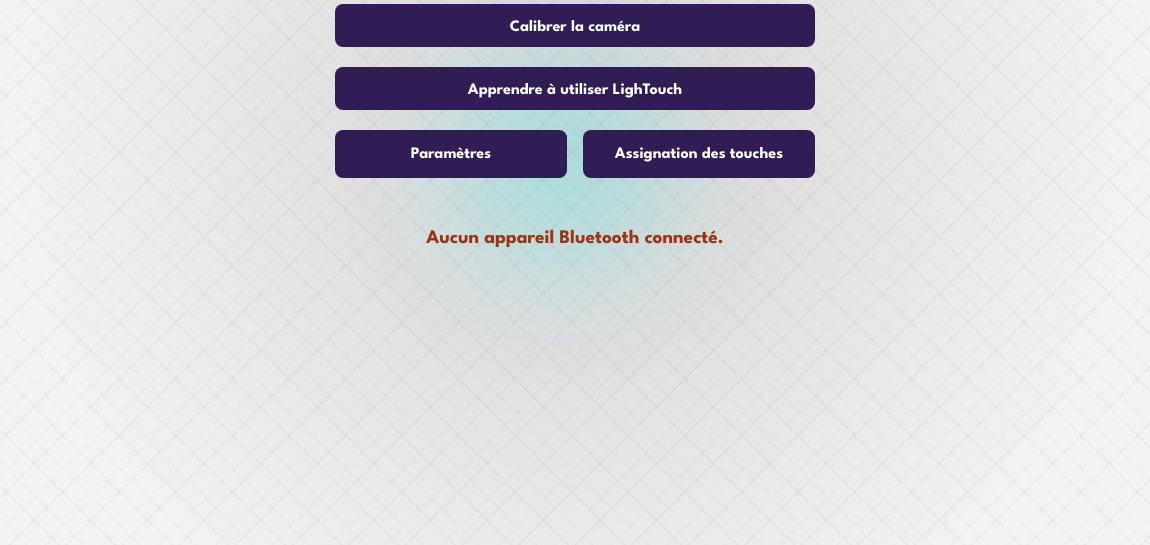
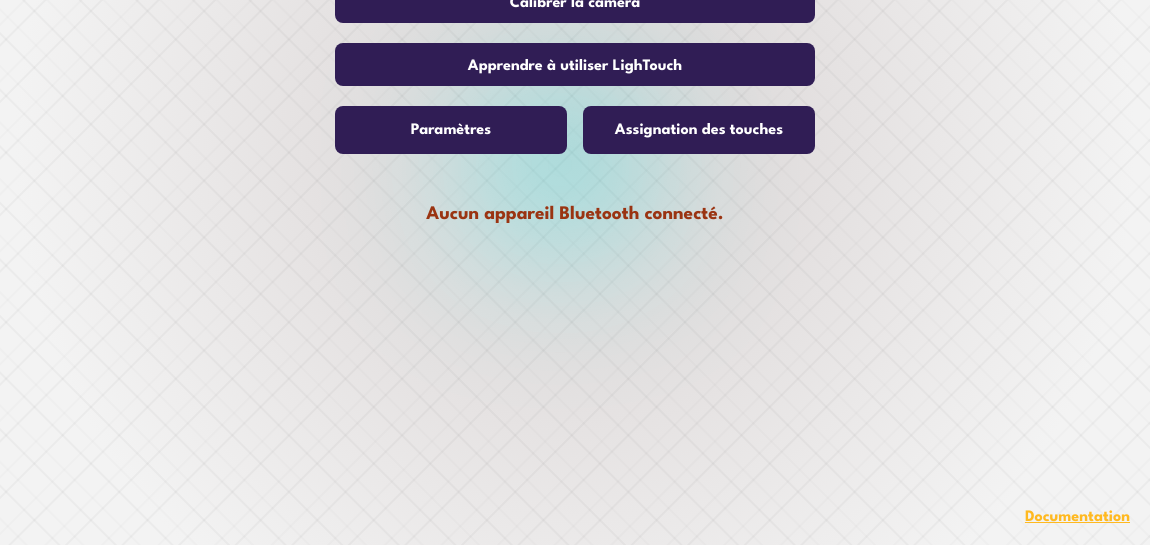
Before and after one commit to LighTouchOrg/Software, an Electron app: page src/index.html in a window 1150 px wide. Shown: the part 255-800 px from the top of the page. Drawn offline with Linux system fonts and the light colour scheme; no server answers.

Commit message:
Add documentation button

```diff
--- a/src/index.html
+++ b/src/index.html
@@ -37,5 +37,7 @@
   </div>
 
   <span id="enabled-status"></span>
+
+  <a href="https://lightouchorg.github.io/software/docs.html" target="_blank" class="link bottom-right" data-i18n="Documentation"></a>
 </body>
 </html>
--- a/src/settings/multi-lang.js
+++ b/src/settings/multi-lang.js
@@ -20,6 +20,7 @@ const translations = {
     fr: "French",
     en: "English",
     Keybind: "Key Bindings",
+    Documentation: "Documentation",
     title_keybind: "LighTouch® – Key Bindings",
     title_setting: "LighTouch® – Settings",
     swipe_right: "Right swipe",
@@ -60,6 +61,7 @@ const translations = {
     fr: "Français",
     en: "Anglais",
     Keybind: "Assignation des touches",
+    Documentation: "Documentation",
     title_keybind: "LighTouch® – Assignation des touches",
     title_setting: "LighTouch® – Réglages",
     swipe_right: "Balayage droit",
--- a/src/style.css
+++ b/src/style.css
@@ -46,7 +46,7 @@ body {
   flex-direction: column;
   align-items: center;
   justify-content: flex-start;
-  padding: 5em 2em;
+  padding: 3.5em 2em;
   gap: 20px;
 }
 
@@ -271,6 +271,18 @@ body.dark-mode button:hover {
   width: 100%;
   max-width: 480px;
   text-align: center;
+}
+
+.link {
+  color: var(--secondary-color);
+  text-decoration: underline;
+  font-size: 1em;
+}
+
+.bottom-right {
+  position: absolute;
+  bottom: 20px;
+  right: 20px;
 }
 
 body.dark-mode .device-info {
```
Also changed, not shown: src/key_binding/key_binding.html (+2 -0 lines), src/settings/settings.html (+2 -0 lines).
